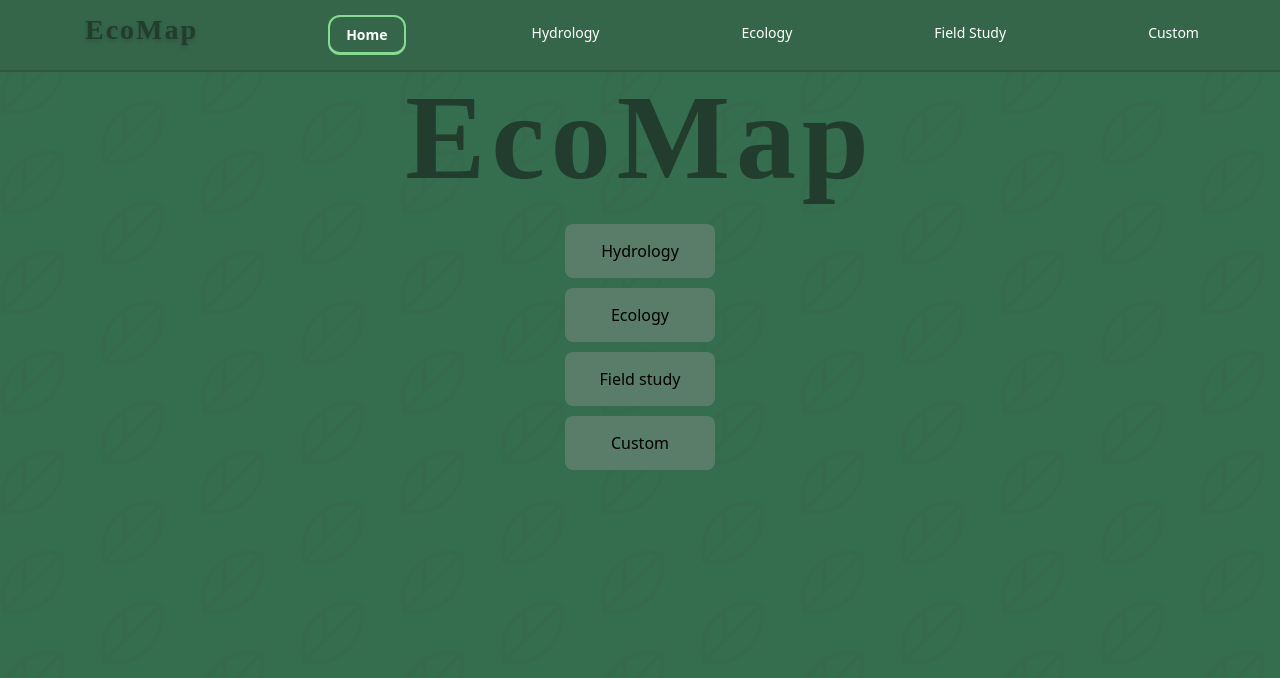
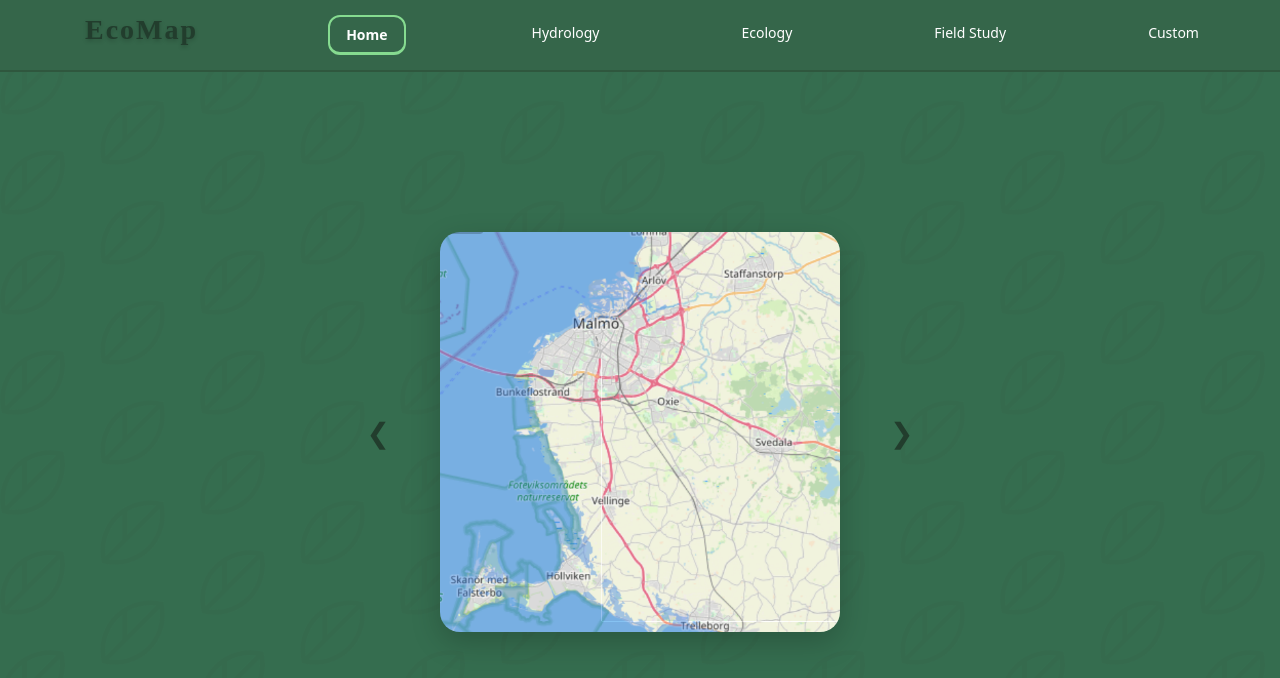
Before and after one commit to catjaamansson/ecomap, a React (Vite) app in the folder frontend/: page / in a window 1280 px wide. Shown: the top 678 px of the page. Built offline with nearby package versions, Linux system fonts and the light colour scheme.

Commit message:
har fixar frontpage och fixat lite layout på alla andra sidor

```diff
--- a/frontend/src/pages/custom.jsx
+++ b/frontend/src/pages/custom.jsx
@@ -1,6 +1,7 @@
 import Sidebar from '../components/sidebar/hydrosidebar.jsx';
 import { useState } from 'react';
 import Navbar from '../components/navbar.jsx';
+import Mapview from '../components/map/mapview.jsx';
 
 function Custom() {
 
@@ -12,7 +13,6 @@ function Custom() {
             backgroundRepeat: 'repeat',
             backgroundSize: '200px',
         width: '100vw',
-        height: '100vh',
         margin: 0,
         padding: 0,
         backgroundColor: '#356d4fff',
@@ -24,7 +24,10 @@ function Custom() {
 
         <Sidebar active="custom" />
 
-        <h1 className="font-bold" style={{ fontFamily: 'serif', letterSpacing: '0.05em', color: '#223D2D', fontSize: '120px', margin: 0, padding: 0 }}>EcoMap</h1>
+        <div style={{ marginTop: '20px', flex: 1, height: '80vh', width: '70vw'}}>
+          <Mapview center={[55.7047, 13.1910]} zoom={10}>
+          </Mapview>
+        </div>
 
 
         </div>
--- a/frontend/src/pages/ecology.jsx
+++ b/frontend/src/pages/ecology.jsx
@@ -21,7 +21,6 @@ function Ecology() {
       >
     <Navbar />
 
-    <h1 className="font-bold" style={{ fontFamily: 'serif', letterSpacing: '0.05em', color: '#223D2D', fontSize: '120px', margin: 0, padding: '40px', textAlign: 'center' }}>EcoMap</h1>
 
     <div style={{ display: 'flex', alignItems: 'flex-start', gap: '60px', padding: '40px' }}>
         <Ecosidebar active={active} setActive={setActive} />
--- a/frontend/src/pages/field_study.jsx
+++ b/frontend/src/pages/field_study.jsx
@@ -1,6 +1,7 @@
 import Sidebar from '../components/sidebar/hydrosidebar.jsx';
 import { useState } from 'react';
 import Navbar from '../components/navbar.jsx';
+import Mapview from '../components/map/mapview.jsx';
 
 function FieldStudy() {
 
@@ -12,7 +13,6 @@ function FieldStudy() {
             backgroundRepeat: 'repeat',
             backgroundSize: '200px',
         width: '100vw',
-        height: '100vh',
         margin: 0,
         padding: 0,
         backgroundColor: '#356d4fff',
@@ -20,11 +20,15 @@ function FieldStudy() {
       >
     <Navbar />
 
+
     <div style={{ display: 'flex', alignItems: 'flex-start', gap: '60px', padding: '40px' }}>
 
         <Sidebar active="field_study" />
 
-        <h1 className="font-bold" style={{ fontFamily: 'serif', letterSpacing: '0.05em', color: '#223D2D', fontSize: '120px', margin: 0, padding: 0 }}>EcoMap</h1>
+        <div style={{ marginTop: '20px', flex: 1, height: '80vh', width: '70vw'}}>
+          <Mapview center={[55.7047, 13.1910]} zoom={10}>
+          </Mapview>
+        </div>
 
 
         </div>
--- a/frontend/src/pages/frontpage.jsx
+++ b/frontend/src/pages/frontpage.jsx
@@ -3,7 +3,24 @@ import { Link } from 'react-router-dom'
 import Navbar from '../components/navbar.jsx'
 
 function Frontpage() {
+  const pages = [
+    { name: 'Hydrology', path: '/hydrology', image: '/images/hydrology.png' },
+    { name: 'Ecology', path: '/ecology', image: '/images/ecology.png' },
+    { name: 'Field study', path: '/field_study', image: '/images/field_study.png' },
+    { name: 'Custom', path: '/custom', image: '/images/custom.png' }
+  ]
 
+  const [currentIndex, setCurrentIndex] = useState(0)
+
+  const goToPrevious = () => {
+    setCurrentIndex((prev) => (prev === 0 ? pages.length - 1 : prev - 1))
+  }
+
+  const goToNext = () => {
+    setCurrentIndex((prev) => (prev === pages.length - 1 ? 0 : prev + 1))
+  }
+
+  const currentPage = pages[currentIndex]
 
   return (
     <div
@@ -20,24 +37,62 @@ function Frontpage() {
     >
       <Navbar />
 
-      <h1 className="font-bold" style={{ fontFamily: 'serif', letterSpacing: '0.05em', color: '#223D2D', fontSize: '120px', margin: 0, padding: 0 }}>EcoMap</h1>
-      {<div style={{ display: 'flex', flexDirection: 'column', gap: '10px', padding: '20px', alignItems: 'center' }}>
-      <Link to="/hydrology">
-        <button style={{ width: '150px', padding: '15px', textAlign: 'center', backgroundColor: '#597D68' }}>Hydrology</button>
-        </Link>
-      <Link to="/ecology">
-        <button style={{ width: '150px', padding: '15px', textAlign: 'center', backgroundColor: '#597D68' }}>Ecology</button>
-        </Link>
-      <Link to="/field_study">
-        <button style={{ width: '150px', padding: '15px', textAlign: 'center', backgroundColor: '#597D68' }}>Field study</button>
-        </Link>
-      <Link to="/custom">
-        <button style={{ width: '150px', padding: '15px', textAlign: 'center', backgroundColor: '#597D68' }}>Custom</button>
-        </Link>
-      </div>}
+      <div style={{ display: 'flex', flexDirection: 'column', alignItems: 'center', justifyContent: 'center', height: 'calc(100vh - 80px)' }}>
+        <div style={{ display: 'flex', alignItems: 'center', gap: '40px' }}>
+          {/* Left Arrow */}
+          <button
+            onClick={goToPrevious}
+            style={{
+              fontSize: '28px',
+              border: 'none',
+              background: 'none',
+              cursor: 'pointer',
+              color: '#223D2D',
+              padding: '10px'
+            }}
+          >
+            ❮
+          </button>
 
+          {/* Image/Card */}
+          <Link to={currentPage.path} style={{ textDecoration: 'none' }}>
+            <div
+              style={{
+                width: '400px',
+                height: '400px',
+                backgroundImage: `url(${currentPage.image})`,
+                backgroundSize: 'cover',
+                backgroundPosition: 'left',
+                borderRadius: '20px',
+                display: 'flex',
+                alignItems: 'center',
+                justifyContent: 'center',
+                cursor: 'pointer',
+                transition: 'transform 0.3s ease',
+                boxShadow: '0 10px 30px rgba(0,0,0,0.2)'
+              }}
+              onMouseEnter={(e) => e.currentTarget.style.transform = 'scale(1.05)'}
+              onMouseLeave={(e) => e.currentTarget.style.transform = 'scale(1)'}
+            >
+            </div>
+          </Link>
 
-
+          {/* Right Arrow */}
+          <button
+            onClick={goToNext}
+            style={{
+              fontSize: '28px',
+              border: 'none',
+              background: 'none',
+              cursor: 'pointer',
+              color: '#223D2D',
+              padding: '10px'
+            }}
+          >
+            ❯
+          </button>
+        </div>
+      </div>
     </div>
   )
 }
```
Also changed, not shown: frontend/public/images/hydrology.png (added), frontend/src/components/map/layers/ecology/landuserlayer.jsx (added), frontend/src/components/map/layers/fieldstudylayers.jsx (added), 1 other file (tests, documents, lock files or other folders).
